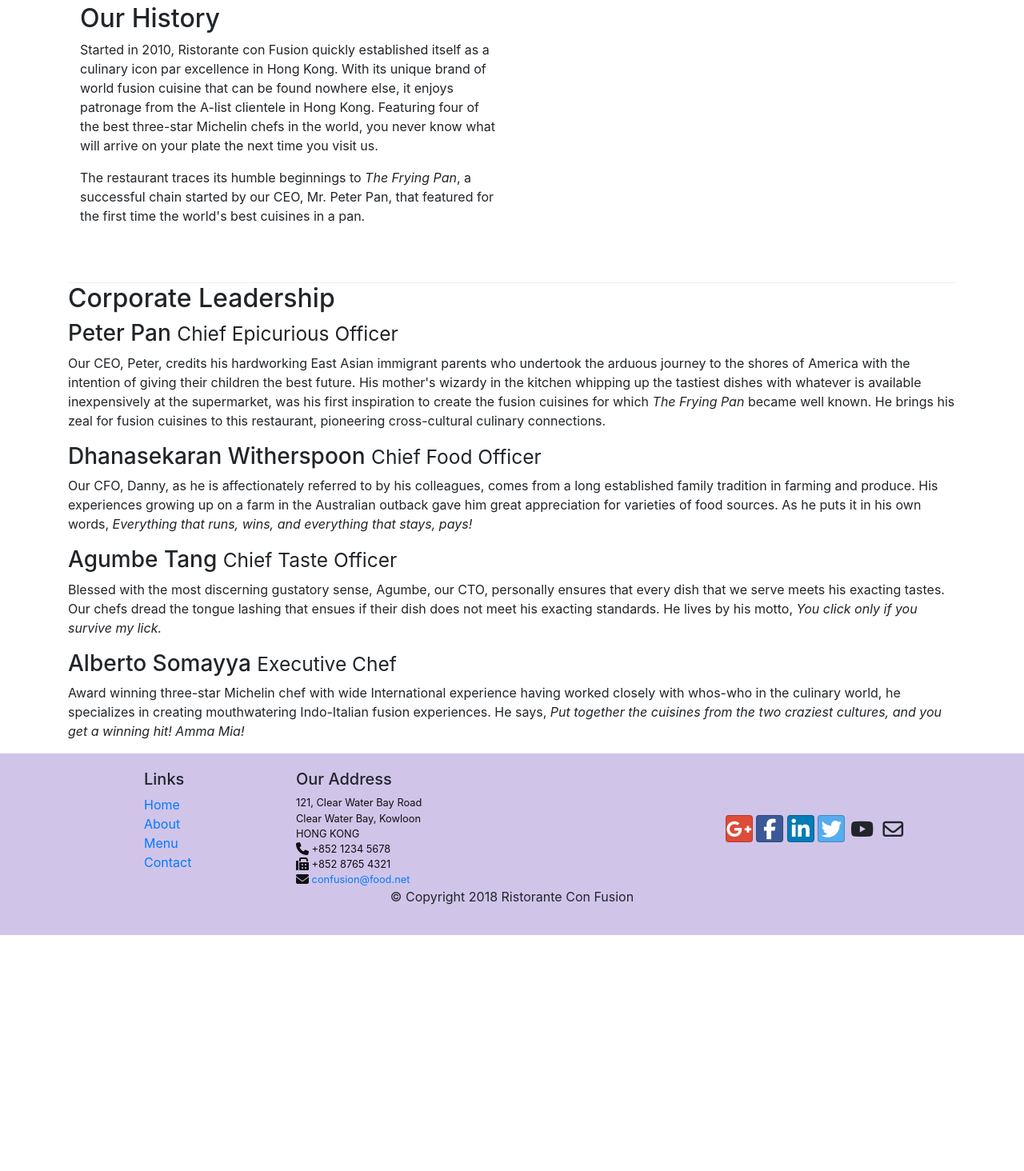
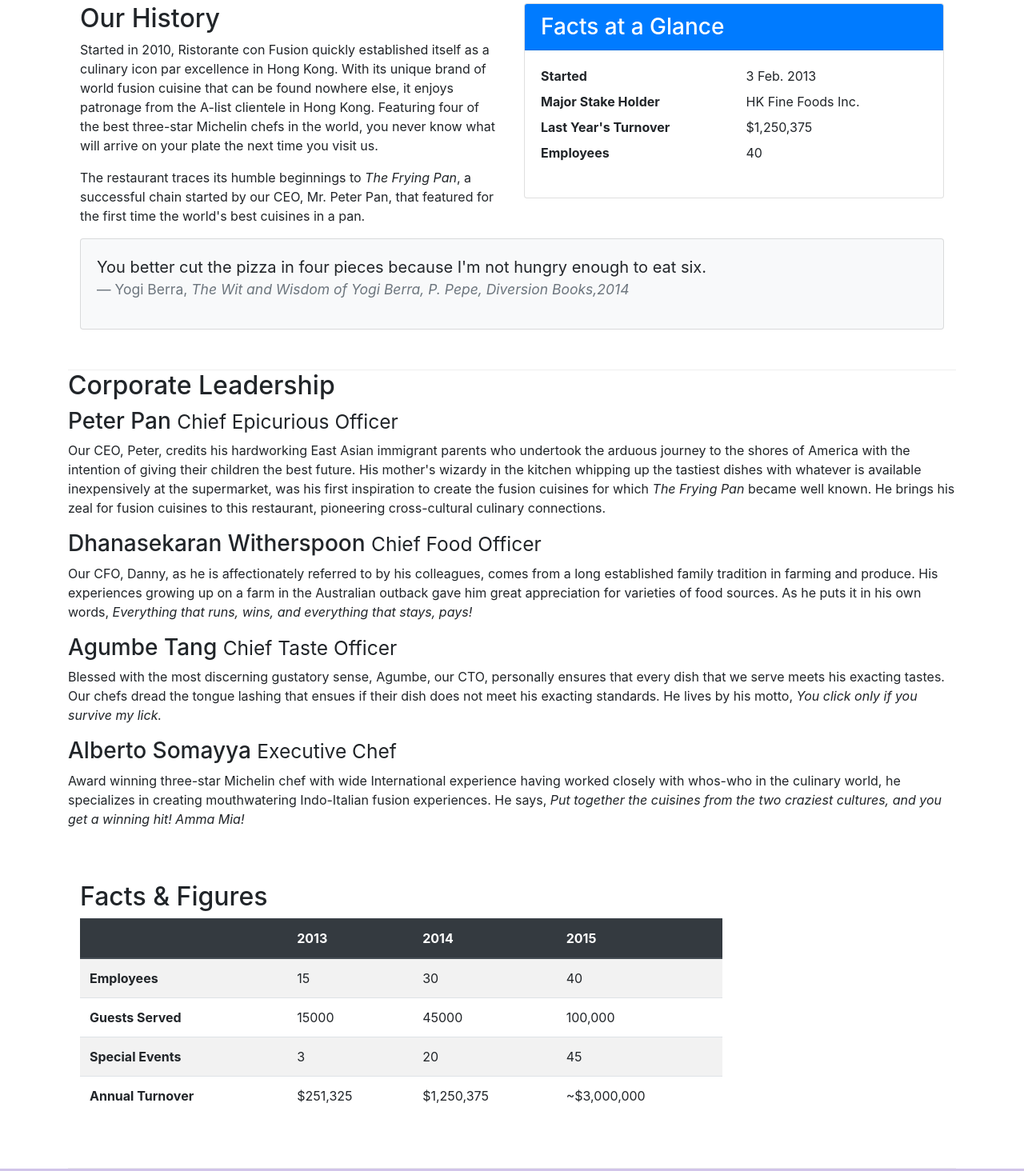
Before and after one commit to abhisheksharma78/bootstrap4, a plain HTML site: page aboutus.html in a window 1280 px wide. Shown: the part 511-1975 px from the top of the page at 80% size. Before the commit the page ends 1730 px from the top, so only its background shows below. Drawn offline with nearby package versions, Linux system fonts and the light colour scheme.

Commit message:
Tables and Cards

```diff
--- a/aboutus.html
+++ b/aboutus.html
@@ -18,6 +18,9 @@
 </head>
 
 <body>
+
+<!--NAVBAR-------------------------------------------------------------------------->
+
     <nav class="navbar navbar-dark navbar-expand-sm fixed-top">
         <div class="container">
             <button class="navbar-toggler" type="button" data-toggle="collapse" data-target="#Navbar">
@@ -26,6 +29,9 @@
             <a class="navbar-brand mr-auto" href="./index.html">Ristorante Con Fusion</a>
             <div class="collapse navbar-collapse" id="Navbar">
                 <ul class="navbar-nav mr-auto">
+
+<!------------------FONT-AWESOME ICONS---------------------->
+
                     <li class="nav-item"><a class="nav-link" href="index.html"><span class="fa fa-home fa-lg"></span> Home</a></li>
                     <li class="nav-item active"><a class="nav-link" href="#"><span class="fa fa-info fa-lg"></span> About</a></li>
                     <li class="nav-item"><a class="nav-link" href="#"><span class="fa fa-list fa-lg"></span> Menu</a></li>
@@ -34,6 +40,9 @@
             </div>
         </div>
     </nav>
+
+<!--HEADER------------------------------------------------------------------->
+
     <header class="jumbotron">
         <div class="container">
             <div class="row row-header">
@@ -47,6 +56,9 @@
         </div>
     </header>
 
+<!---Container Start------------------------------------------------------>
+    <!--BREADCRUMB-------------------->
+
     <div class="container">
         <div class="row">
             <ol class="col-12 breadcrumb">
@@ -59,16 +71,55 @@
             </div>
         </div>
 
+        <!--ROW 1 LEFT SIDE------------------------------------>
+
         <div class="row row-content">
-            <div class="col-12 col-sm-6">
+            <div class="col-sm-6">
                 <h2>Our History</h2>
                 <p>Started in 2010, Ristorante con Fusion quickly established itself as a culinary icon par excellence in Hong Kong. With its unique brand of world fusion cuisine that can be found nowhere else, it enjoys patronage from the A-list clientele in Hong Kong.  Featuring four of the best three-star Michelin chefs in the world, you never know what will arrive on your plate the next time you visit us.</p>
                 <p>The restaurant traces its humble beginnings to <em>The Frying Pan</em>, a successful chain started by our CEO, Mr. Peter Pan, that featured for the first time the world's best cuisines in a pan.</p>
             </div>
-            <div class="col-auto">
+
+            <!--ROW 1 RIGHT SIDE------------------------>
+            <!----CARD---------------------------------->
+
+            <div class="col-sm">
+                <div class="card">
+                    <h3 class="card-header bg-primary text-white">
+                        Facts at a Glance
+                    </h3>
+                    <div class="card-body ">
+                        <dl class="row">
+                            <dt class="col-6">Started</dt>
+                            <dd class="col-6">3 Feb. 2013</dd>
+                            <dt class="col-6">Major Stake Holder</dt>
+                            <dd class="col-6">HK Fine Foods Inc.</dd>
+                            <dt class="col-6">Last Year's Turnover</dt>
+                            <dd class="col-6">$1,250,375</dd>
+                            <dt class="col-6">Employees</dt>
+                            <dd class="col-6">40</dd>
+                        </dl>
+                    </div>
+                </div>
+            </div>
+
+            <!-----CARD BODY------------------------------->
+
+            <div class="col-12">
+                <div class="card card-body bg-light">
+                    <blockquote class="blockquote">
+                        <p class="mb-0">You better cut the pizza in four pieces because I'm not hungry enough to eat six.</p>
+                        <footer class="blockquote-footer">Yogi Berra,
+                            <cite class="Source Title">
+                                The Wit and Wisdom of Yogi Berra, P. Pepe, Diversion Books,2014
+                            </cite>
+                        </footer>
+                    </blockquote>
+                </div>
             </div>
         </div>
 
+        <!--Second Row-------------------------------->
 
         <div class="row">
             <div class="col-12">
@@ -84,7 +135,59 @@
             </div>
        </div>
 
+        <!-------------------TABLE--------------------------------->
+
+       <div class="row row-content">
+           <div class="col-12 col-sm-9">
+               <h2>Facts &amp; Figures</h2>
+               <div class="table-responsive">
+                <table class="table table-striped">
+                    <thead class="thead-dark">
+                        <tr>
+                            <th>&nbsp;</th>
+                            <th>2013</th>
+                            <th>2014</th>
+                            <th>2015</th>
+                        </tr>
+                    </thead>
+                    <tbody>
+                        <tr>
+                            <th>Employees</th>
+                            <td>15</td>
+                            <td>30</td>
+                            <td>40</td>
+                        </tr>
+                        <tr>
+                            <th>Guests Served</th>
+                            <td>15000</td>
+                            <td>45000</td>
+                            <td>100,000</td>
+                        </tr>
+                        <tr>
+                            <th>Special Events</th>
+                            <td>3</td>
+                            <td>20</td>
+                            <td>45</td>
+                        </tr>
+                        <tr>
+                            <th>Annual Turnover</th>
+                            <td>$251,325</td>
+                            <td>$1,250,375</td>
+                            <td>~$3,000,000</td>
+                        </tr>
+                    </tbody>
+                </table>
+            </div>
+           </div>
+           <div class="col-12 col-sm-3">
+
+           </div>
+       </div>
+
     </div>
+<!--CONTAINER END---------------------------------------------------->
+
+<!--------------------FOOTER------------------------------------>
 
     <footer class="footer">
         <div class="container">
@@ -104,6 +207,9 @@
                         121, Clear Water Bay Road<br>
                         Clear Water Bay, Kowloon<br>
                         HONG KONG<br>
+
+<!------------------FONT-AWESOME ICONS---------------------->
+
                         <i class="fa fa-phone fa-lg"></i> +852 1234 5678<br>
                         <i class="fa fa-fax fa-lg"></i> +852 8765 4321<br>
                         <i class="fa fa-envelope fa-lg"></i> <a href="mailto:confusion@food.net">confusion@food.net</a>
@@ -111,6 +217,9 @@
                 </div>
                 <div class="col-12 col-sm-4 align-self-center">
                     <div class="text-center">
+
+<!--------------------BOOTSTRAP SOCIAL BUTTONS---------------------------->
+
                         <a class="btn btn-social-icon btn-google" href="http://google.com/+"><i class="fa fa-google-plus fa-lg"></i></a>
                         <a class="btn btn-social-icon btn-facebook" href="http://www.facebook.com/profile.php?id="><i class="fa fa-facebook fa-lg"></i></a>
                         <a class="btn btn-social-icon btn-linkedin" href="http://www.linkedin.com/in/"><i class="fa fa-linkedin fa-lg"></i></a>
@@ -127,7 +236,7 @@
            </div>
         </div>
     </footer>
-    <!-- jQuery first, then Popper.js, then Bootstrap JS. -->
+<!-------- jQuery first, then Popper.js, then Bootstrap JS. --------------->
     <script src="node_modules/jquery/dist/jquery.slim.min.js"></script>
     <script src="node_modules/popper.js/dist/umd/popper.min.js"></script>
     <script src="node_modules/bootstrap/dist/js/bootstrap.min.js"></script>
```
Also changed, not shown: index.html (+13 -2 lines).
